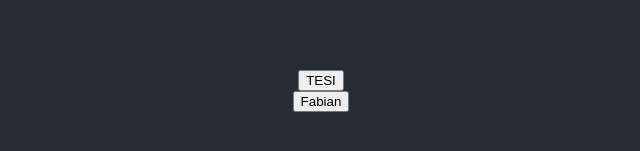
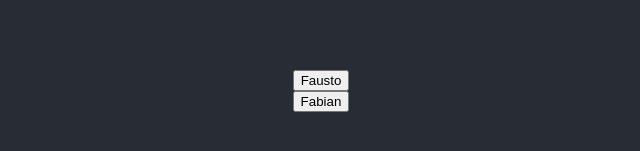
Before and after one commit to cesarrm5/Test, a React (Create React App) app: page / in a window 1280 px wide. Shown: the part 341-492 px from the top of the page, without its empty margins (319-959 px from the left). Built offline with nearby package versions, Linux system fonts and the light colour scheme.

Commit message:
anyadi nombre

```diff
--- a/src/App.js
+++ b/src/App.js
@@ -17,7 +17,7 @@ function App() {
     <div className="App">
       <header className="App-header">
         <h2>{nombre}</h2>
-        <button onClick={llamaTesi}>TESI</button>
+        <button onClick={llamaTesi}>Fausto</button>
         <button onClick={llamaFabian}>Fabian</button>
       </header>
     </div>
```
